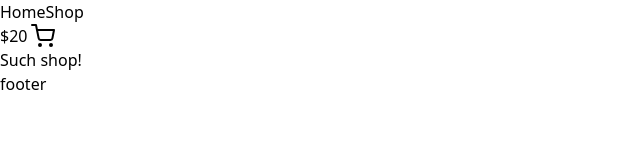
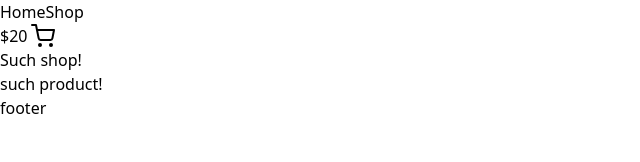
Before and after one commit to greqov/odin-shopping-cart, a React app: page /shop in a window 1280 px wide. Shown: the top 162 px of the page, without its empty margins (0-640 px from the left). Built offline with nearby package versions, Linux system fonts and the light colour scheme.

Commit message:
Product card: add basic component

```diff
--- /dev/null
+++ b/src/js/components/ProductCard.js
@@ -0,0 +1,5 @@
+import React from 'react';
+
+export default function ProductCard() {
+  return <div>such product!</div>;
+}
--- a/src/js/routes/Shop.js
+++ b/src/js/routes/Shop.js
@@ -1,5 +1,11 @@
 import React from 'react';
+import ProductCard from '../components/ProductCard';
 
 export default function Shop() {
-  return <h1>Such shop!</h1>;
+  return (
+    <>
+      <h1>Such shop!</h1>
+      <ProductCard />
+    </>
+  );
 }
```
Also changed, not shown: 1 other file (tests, documents, lock files or other folders).
